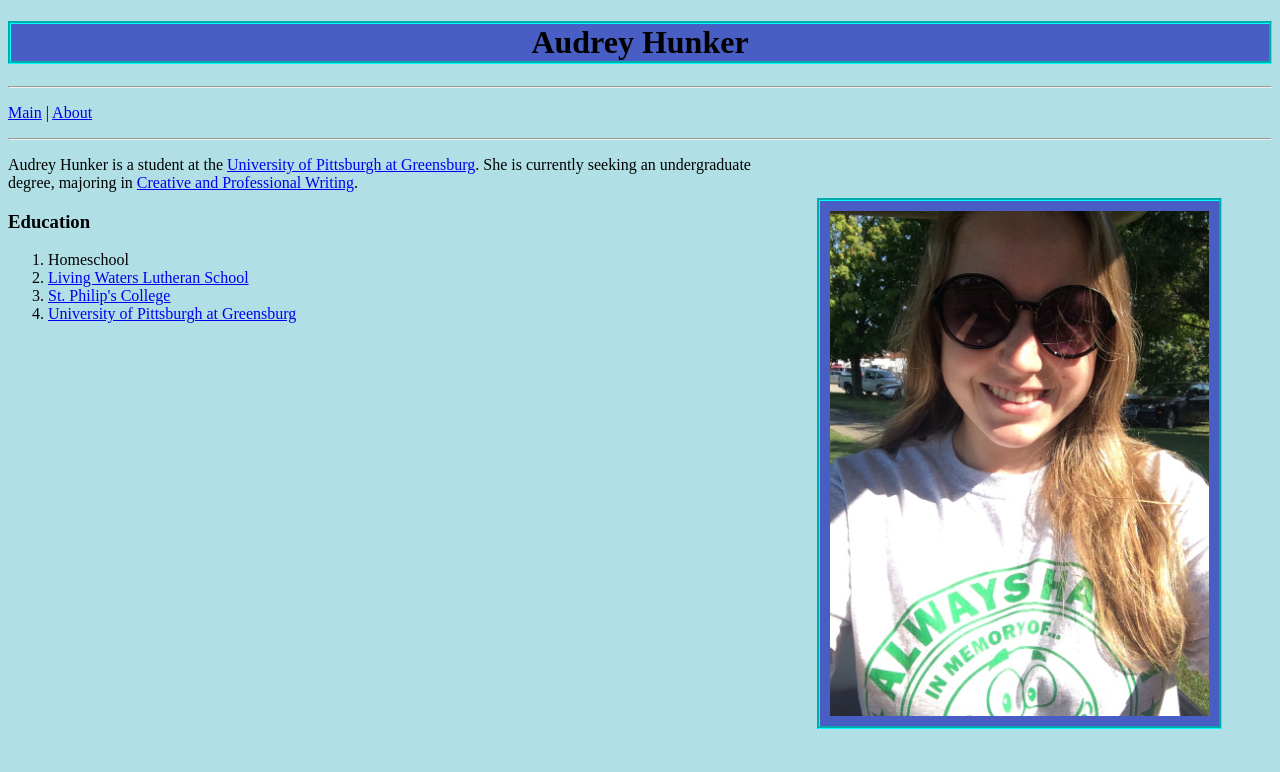
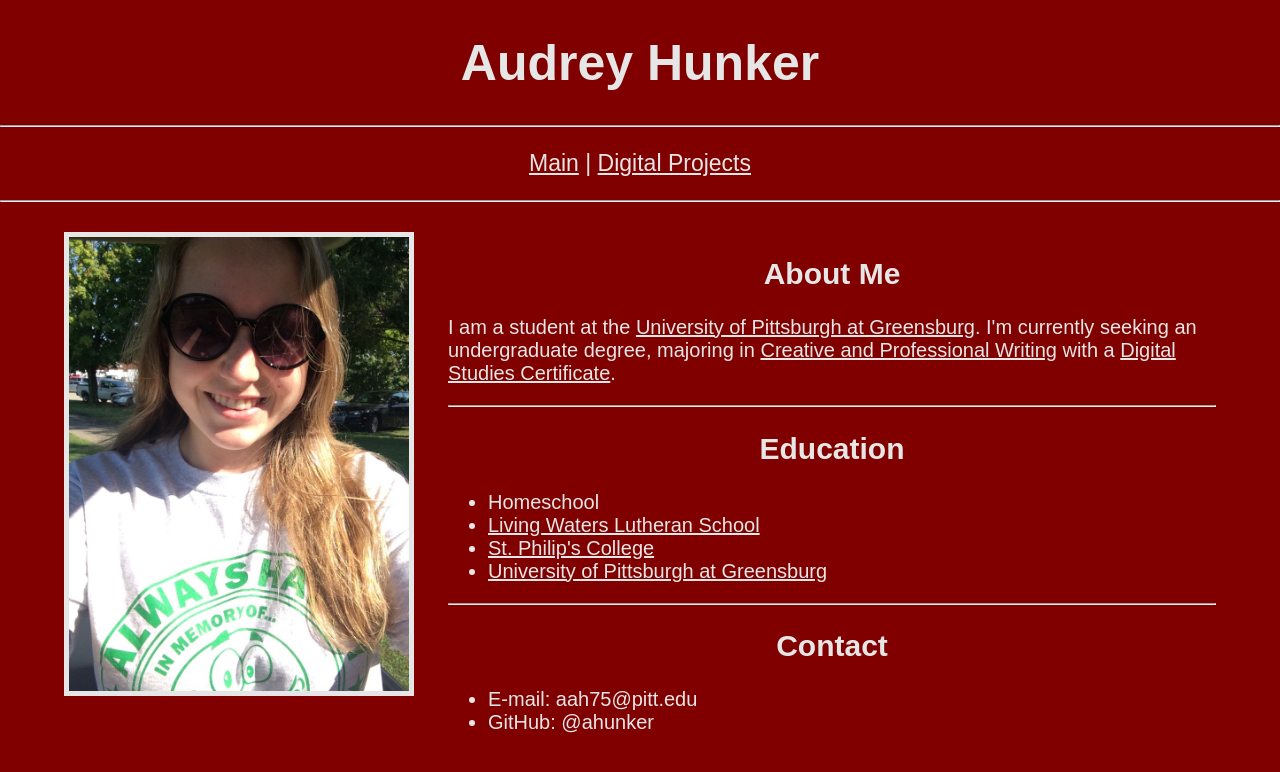
Before and after one commit to ahunker/my-repo, a plain HTML site: page Personal_Webpage/index.html in a window 1280 px wide. Drawn offline with nearby package versions, Linux system fonts and the light colour scheme; files that its build step writes are made by us from their sources.

Commit message:
Updating personal webpage

```diff
--- a/Personal_Webpage/index.html
+++ b/Personal_Webpage/index.html
@@ -7,27 +7,43 @@
         <title>Audrey Hunker</title>
     </head>
     <body>
-        <h1><b>Audrey Hunker</b></h1>
+        <h1>Audrey Hunker</h1>
         <!--#include virtual="menu.html" -->
-        <div id="image">
-            <img src="thumb_IMG_1940_1024.jpg" alt="Image of Audrey Hunker" class="me" />
+        <div class="img">
+            <img src="me.jpg" alt="Image of Audrey Hunker" class="me" />
         </div>
+        <div class="text">
             <div class="bio">
-            <p class="bio">Audrey Hunker is a student at the <a href="http://www.upg.pitt.edu/">University of
-                Pittsburgh at Greensburg</a>. She is currently seeking an undergraduate degree,
-                majoring in <a
+                <h2>About Me</h2>
+                <p class="bio">I am a student at the <a href="http://www.upg.pitt.edu/"
+                        >University of Pittsburgh at Greensburg</a>. I'm currently seeking an
+                    undergraduate degree, majoring in <a
                         href="http://www.greensburg.pitt.edu/academics/creative-and-professional-writing"
-                    >Creative and Professional Writing</a>. </p>
-            <h3>Education</h3>
-            <ol>
+                        >Creative and Professional Writing</a> with a <a
+                        href="http://greensburg.pitt.edu/academics/info/digital-studies">Digital
+                        Studies Certificate</a>. </p>
+            </div>
+            <div class="education">
+                <hr/>
+                <h2>Education</h2>
+                <ul>
                     <li>Homeschool</li>
                     <li>
-                    <a href="http://livingwaterslutheranschool.nt.edu.au/">Living Waters Lutheran
-                        School</a></li>
+                        <a href="http://livingwaterslutheranschool.nt.edu.au/">Living Waters
+                            Lutheran School</a></li>
                     <li><a href="http://www.stphilips.nt.edu.au/">St. Philip's College</a></li>
                     <li><a href="http://www.upg.pitt.edu/">University of Pittsburgh at
                             Greensburg</a></li>
-            </ol>
+                </ul>
+            </div>
+            <div class="contact">
+                <hr/>
+                <h2>Contact</h2>
+                <ul>
+                    <li>E-mail: aah75@pitt.edu</li>
+                    <li>GitHub: @ahunker</li>
+                </ul>
+            </div>
         </div>
     </body>
 </html>
--- a/Personal_Webpage/menu.html
+++ b/Personal_Webpage/menu.html
@@ -7,7 +7,7 @@
     </head>
     <body>
         <hr/>
-        <p><a href="index.html">Main</a> | <a href="about.html">About</a></p>
+        <p class="menu"><a href="index.html" class="menu">Main</a> | <a href="projects.html" class="menu">Digital Projects</a></p>
         <hr/>
     </body>
 </html>
--- a/Personal_Webpage/style.css
+++ b/Personal_Webpage/style.css
@@ -1,35 +1,79 @@
+
+html{
+    margin: 0px;
+    padding: 0px;
+
+}
+
 body{
-background-color: powderblue;
-font-family: ayuthaya;
+background-color: #800000;
+font-family: arial, serif;
+font-size: 20px;
 color: black;
+width:100%;
+    margin: 0px;
+    padding: 0px;
+    color: #e6e6e6;
 }
+
 h1{
 text-align: center;
-border-style: groove;
-border-color: cyan;
-background-color: rgb(72,94,196);
+font-family: arial-black, sans-serif;
+font-size: 50px;
 }
+
 h2{
 text-align: center;
+font-family: arial-black, sans-serif;
+font-size: 30px;
 }
-img.me{
-float:right;
-width: 30%;
-padding: 10px;;
-border-style: groove;
-border-color: cyan;
-background-color: rgb(72,94,196);
-margin: 50px;
+
+div.text{
+    width: 60%;
+    float: right;
+    padding-right: 5%;
 }
-p.bio{
-text-align: left;
+
+div.img{
+    padding-top: 20px;
+    padding-left: 5%;
 }
+
 img{
+    float: left;
+    width: 28%;
+    border-width: 5px;
+    border-style: solid;
+    border-color: #e6e6e6;
+}
+
+p.menu{
+font-size: 23px;
+font-family: arial-narrow, sans-serif;
 text-align: center;
-width: 50%;
-padding: 10px;
-border-style: groove;
-border-color: cyan;
-margin: 50px;
-background-color: rgb(72,94,196);
 }
+
+a{
+    color:#e6e6e6;
+}
+
+div.projects{
+    width: 80%;
+    padding-right: 10%;
+    padding-left: 10%;
+}
+
+/* visited link */
+a:visited {
+    color: pink;
+}
+
+/* mouse over link */
+a:hover {
+    color: pink;
+}
+
+/* selected link */
+a:active {
+    color: pink;
+}
```
Also changed, not shown: Personal_Webpage/about.html (+1 -27 lines), Personal_Webpage/projects.html (added, +44 -0 lines), Personal_Webpage/projects.js (added, +14 -0 lines), Personal_Webpage/HunkerGeeEngagement8.jpg (deleted), Personal_Webpage/IMG_0702.jpg (deleted), Personal_Webpage/IMG_0814.jpg (deleted), Personal_Webpage/IMG_1022.jpg (deleted), Personal_Webpage/IMG_1800.jpg (deleted), Personal_Webpage/LopedeVega.jpg (added), Personal_Webpage/me.jpg (renamed from Personal_Webpage/thumb_IMG_1940_1024.jpg), 2 other files. Lines whose indentation alone changed are shown as unchanged.
